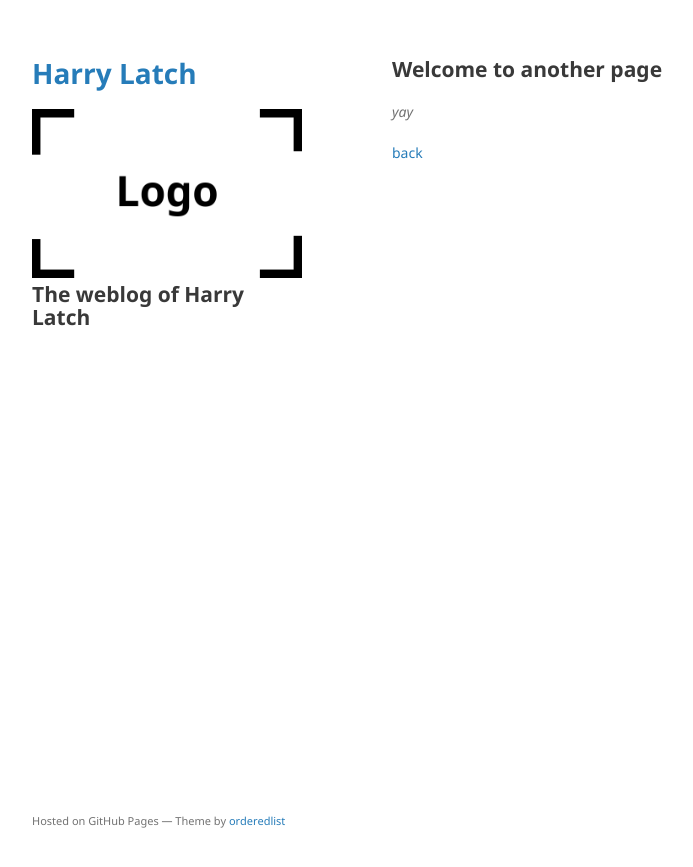
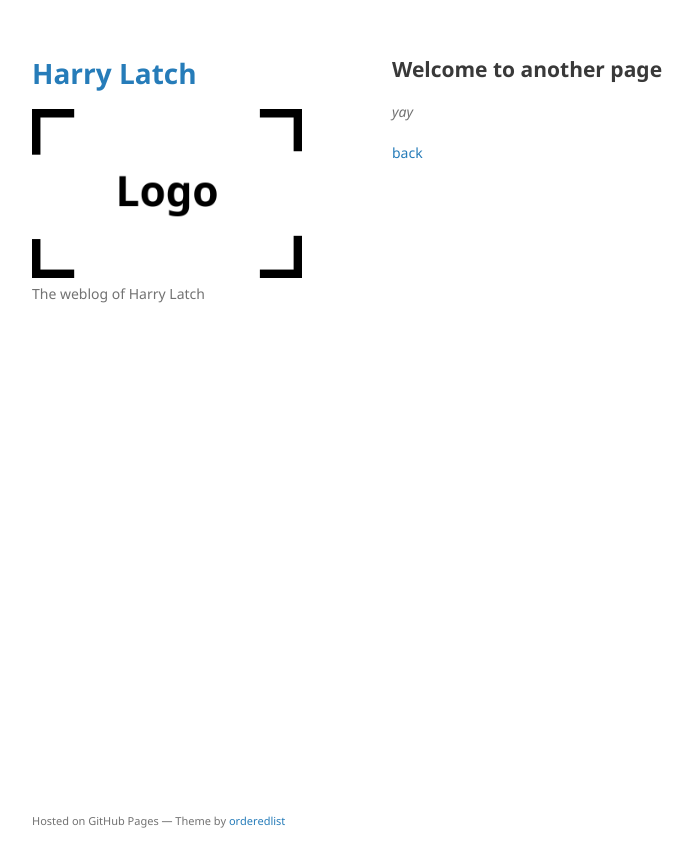
Before and after one commit to harrylatch/harrylatch.github.io, a Jekyll site: the page built from another-page.md, in a window 1280 px wide. Shown: the top 867 px of the page, without its empty margins (178-871 px from the left). Built offline with Jekyll 4.4.1, drawn with Linux system fonts in a browser that asks for light colours; our own code applies the rules of GitHub Pages for plain Markdown files.

Commit message:
Update default.html

```diff
--- a/_layouts/default.html
+++ b/_layouts/default.html
@@ -20,7 +20,7 @@
           <img src="{{site.logo | relative_url}}" alt="Logo" />
         {% endif %}
 
-        <h2>{{ site.description | default: site.github.project_tagline }}</h2>
+        <p>{{ site.description | default: site.github.project_tagline }}</p>
 
       </header>
       <section>
```
